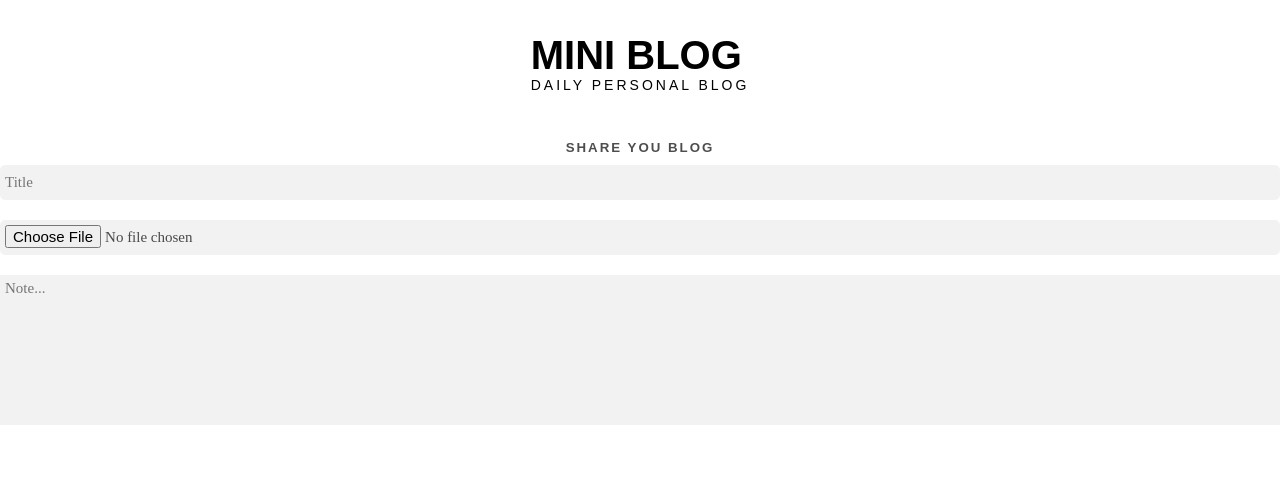
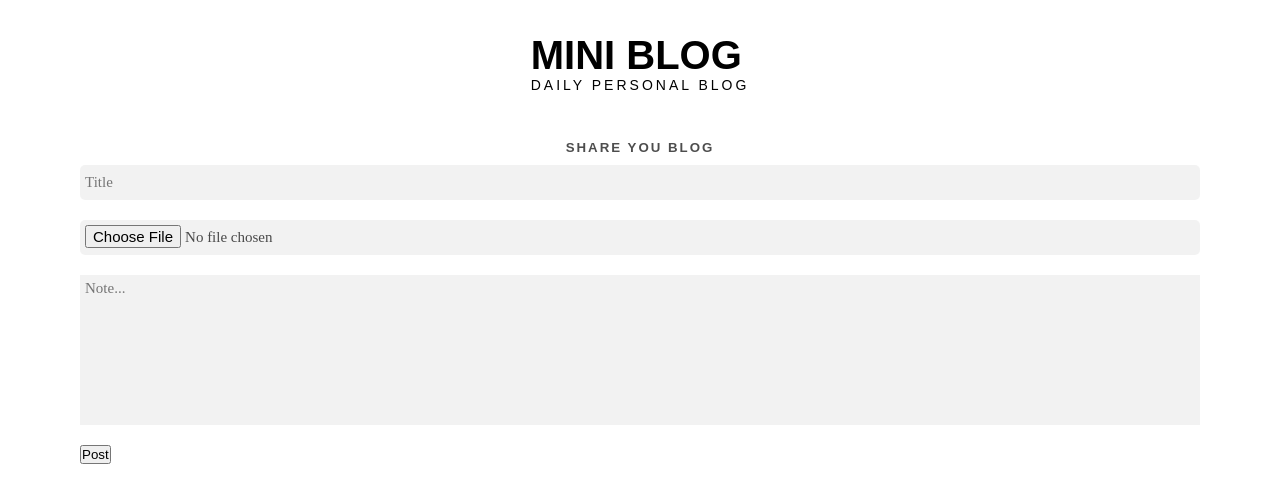
Before and after one commit to Tcodingg/mini_blog_v2, a React (Create React App) app in the folder client/: page / in a window 1280 px wide. Shown: the top 502 px of the page. Built offline with nearby package versions, Linux system fonts and the light colour scheme.

Commit message:
style the app component. add a post button to the form component and onclick submitPost functionality

```diff
--- /dev/null
+++ b/client/src/App.css
@@ -0,0 +1,5 @@
+.app {
+   max-width: 1200px;
+   margin: auto;
+   padding: 0 40px;
+}
--- a/client/src/App.tsx
+++ b/client/src/App.tsx
@@ -1,9 +1,10 @@
 import Header from "./components/Header/Header";
 import MiniBlog from "./components/MiniBlog/MiniBlog";
+import "./App.css";
 
 const App = () => {
    return (
-      <div>
+      <div className="app">
          <Header />
          <MiniBlog />
       </div>
--- a/client/src/components/Form/Form.tsx
+++ b/client/src/components/Form/Form.tsx
@@ -10,6 +10,10 @@ const Form: React.FC = () => {
    });
 
    // console.log(postData);
+
+   function submitPost() {
+      console.log(postData);
+   }
    return (
       <div className="form-container">
          <h5 className="title">share you blog</h5>
@@ -40,6 +44,8 @@ const Form: React.FC = () => {
                value={postData.note}
             />
          </div>
+
+         <button onClick={submitPost}>Post</button>
       </div>
    );
 };
--- a/client/src/components/MiniBlog/MiniBlog.tsx
+++ b/client/src/components/MiniBlog/MiniBlog.tsx
@@ -3,9 +3,9 @@ import Form from "../Form/Form";
 
 const MiniBlog: React.FC = () => {
    return (
-      <div className="mini-blog">
+      <section className="mini-blog">
          <Form />
-      </div>
+      </section>
    );
 };
 
```
Also changed, not shown: client/App.css (added).
